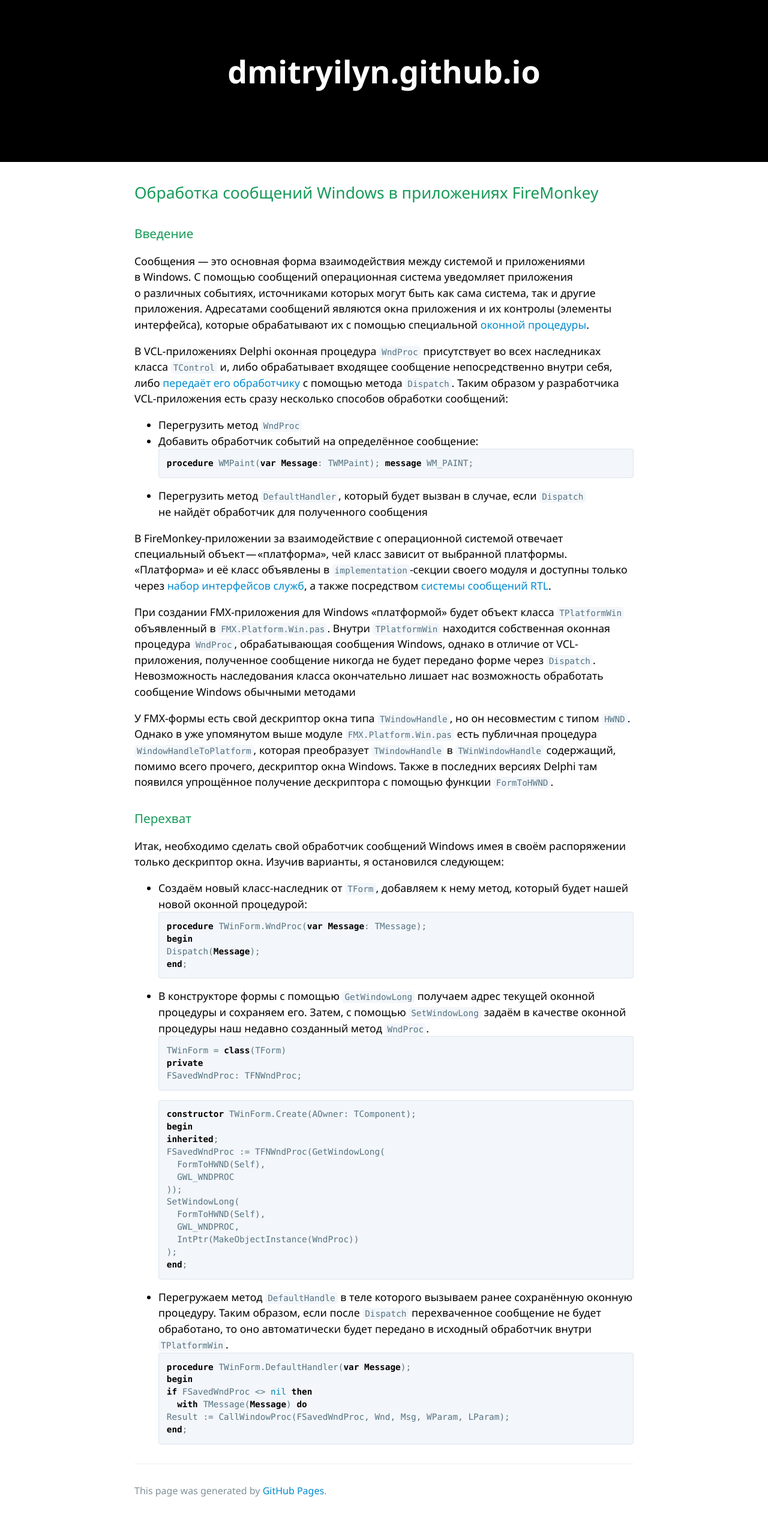
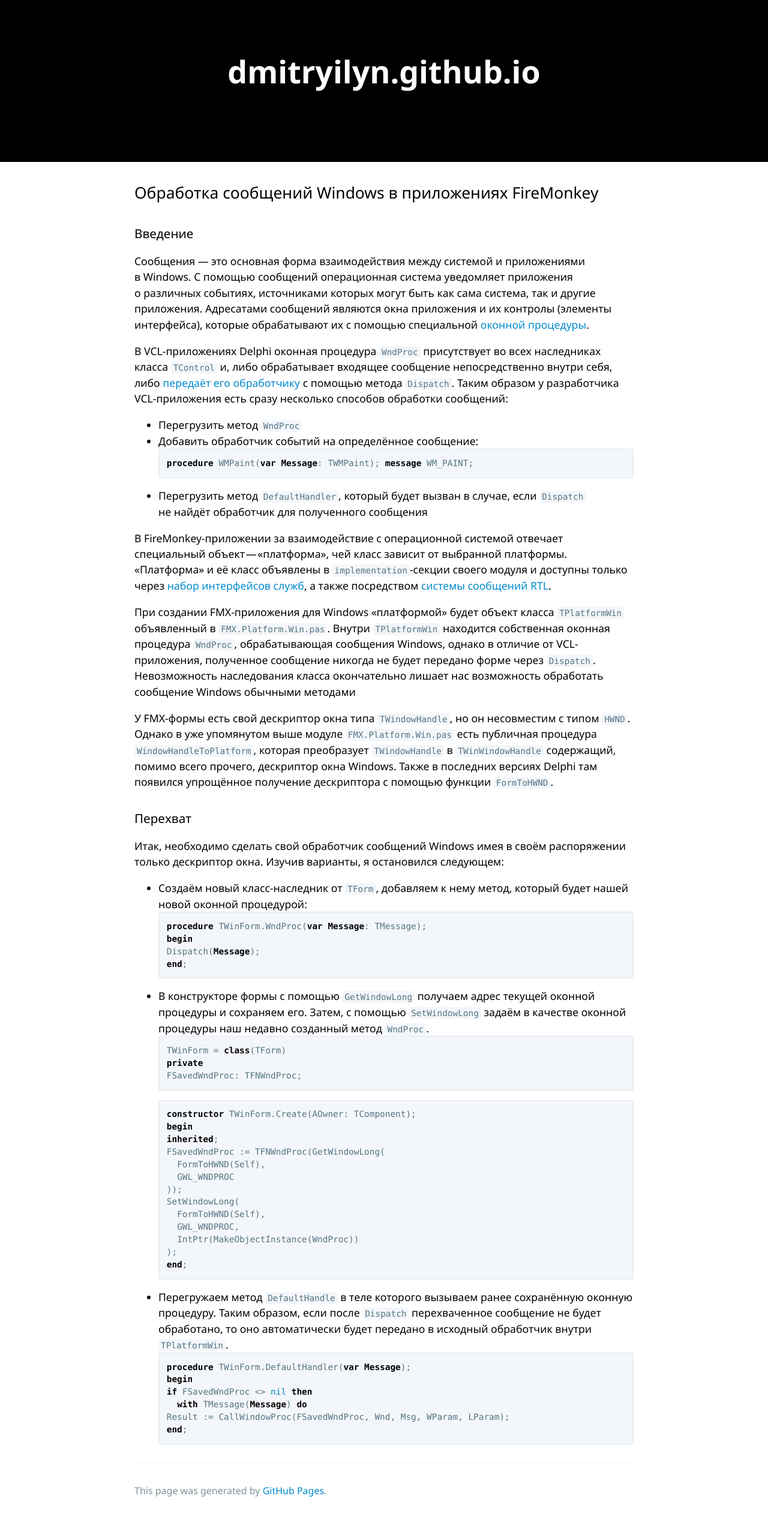
Before and after one commit to dmitryilyn/dmitryilyn.github.io, a Jekyll site: the page built from index.md, in a window 1280 px wide. Shown: the whole page at 60% size. Built offline with Jekyll 4.4.1, drawn with Linux system fonts in a browser that asks for light colours; our own code applies the rules of GitHub Pages for plain Markdown files; the repository's description, which GitHub fills in, is left out.

Commit message:
test 9.5

```diff
--- a/_sass/variables.scss
+++ b/_sass/variables.scss
@@ -8,7 +8,7 @@ $header-bg-color: #000000 !default;
 $header-bg-color-secondary: #000000 !default;
 
 // Text
-$section-headings-color: #159957 !default;
+$section-headings-color: #000000 !default;
 $body-text-color: #000000 !default;
 $body-link-color: #008ace !default;
 $blockquote-text-color: #819198 !default;
```
